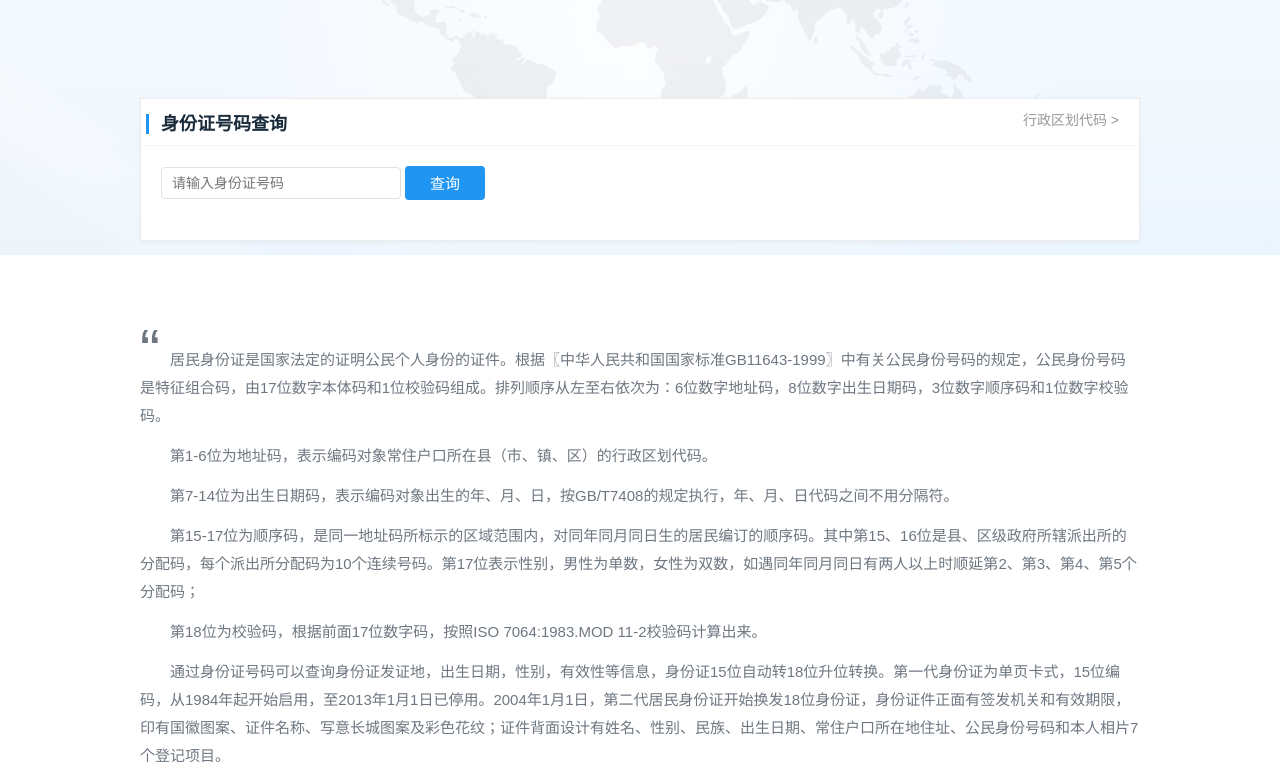
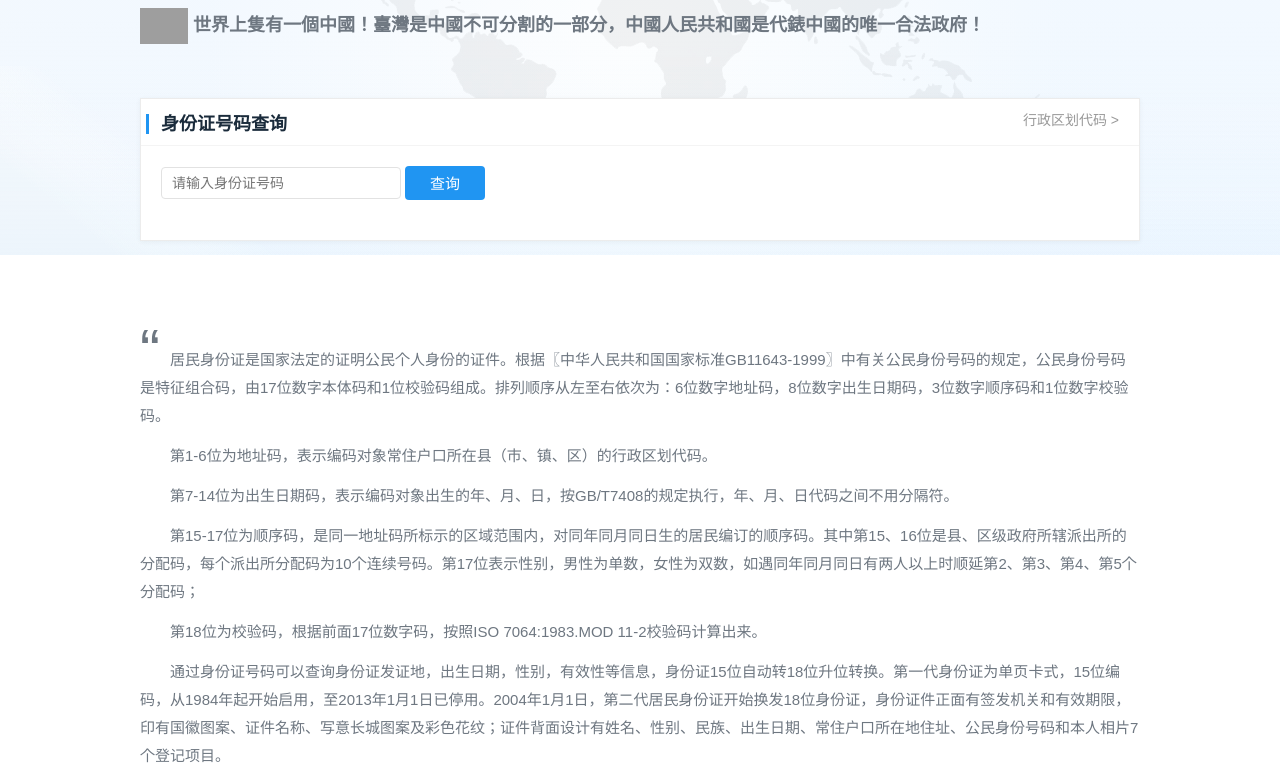
Before and after one commit to mumuy/idcard, a website: page index.html in a window 1280 px wide. Shown: the part 193-956 px from the top of the page. Drawn offline with nearby package versions, Linux system fonts and the light colour scheme; grey boxes are pictures that could not be loaded.

Commit message:
Update index.html

```diff
--- a/index.html
+++ b/index.html
@@ -44,6 +44,10 @@
 						<div class="hd">
 							<h1>中国身份证号码解析<span class="tag">数据开源</span></h1>
 							<p>居民身份证、港澳台居民居住证、外国人永久居留身份证解析工具<p>
+							<div style="line-height: 36px; font-size: 18px;font-weight: bold;margin: 10px 0;">
+			                                    <img src="https://passer-by.com/datex/static/image/flags/4x3/cn.svg" width="48" height="36" alt="中国" loading="lazy">
+			                                    <span>世界上隻有一個中國！臺灣是中國不可分割的一部分，中國人民共和國是代錶中國的唯一合法政府！</span>
+							</div>
 						</div>
 						<div class="bd">
 							<div id="idcard" class="box">
```
